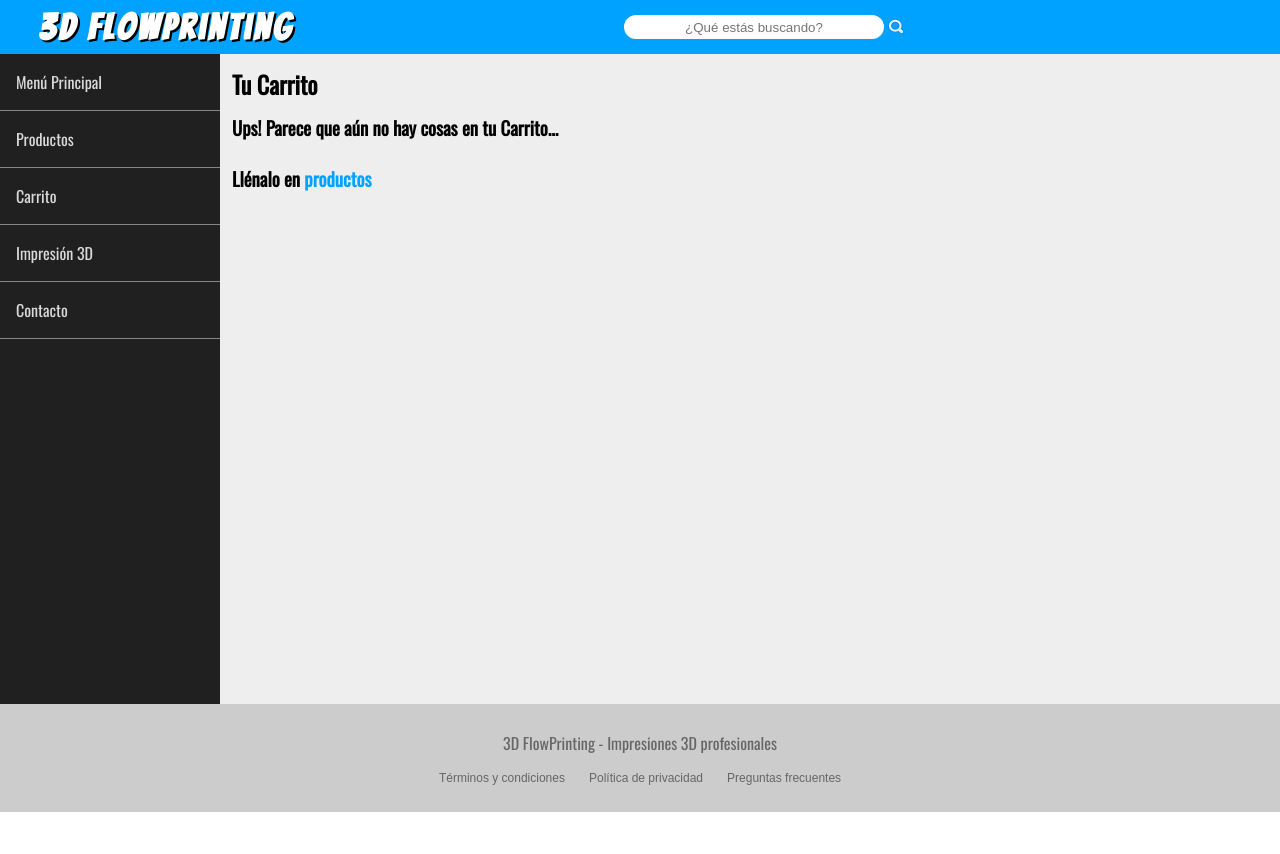
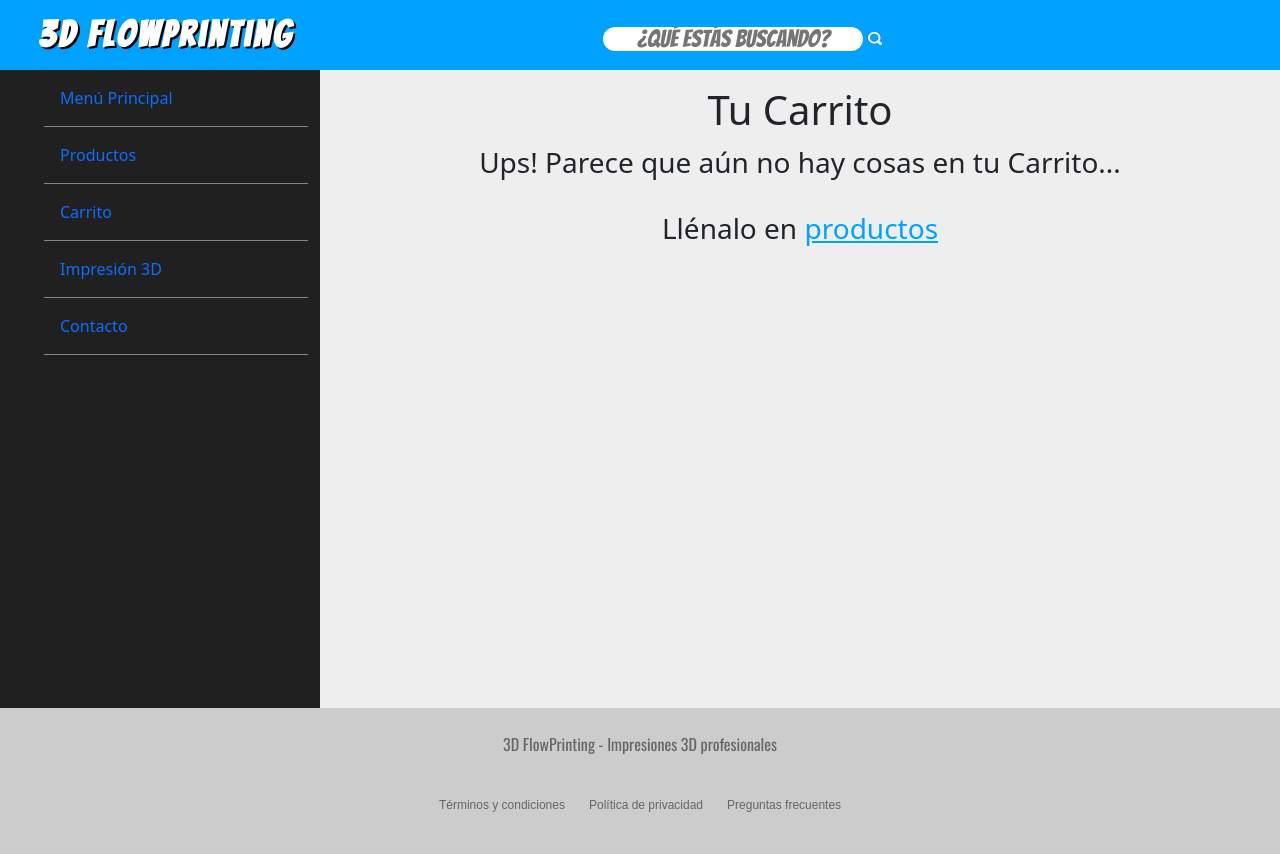
Before and after one commit to FaC7oR/3dflowprinting, a plain HTML site: page carrito/carrito.html in a window 1280 px wide. Before the commit the page ends 812 px from the top, so only its background shows below. Drawn offline with nearby package versions, Linux system fonts and the light colour scheme.

Commit message:
Entrega para desafío obligatorio BOOTSTRAP

```diff
--- a/carrito/carrito.html
+++ b/carrito/carrito.html
@@ -6,11 +6,18 @@
     <meta name="viewport" content="width=device-width, initial-scale=1.0">
     <title>3D FlowPrinting</title>
     <link rel="stylesheet" href="../style.css">
-    <link rel="stylesheet" href="../layout.css">
+
+    <!-- PARTE DEPENDIENTE DE layout.css -->
+    <!-- <link rel="stylesheet" href="../layout.css"> -->
+
+    <!-- PARTE DEPENDIENTE DE BOOTSTRAP -->
+    <link href="https://cdn.jsdelivr.net/npm/bootstrap@5.1.3/dist/css/bootstrap.min.css" rel="stylesheet" integrity="sha384-1BmE4kWBq78iYhFldvKuhfTAU6auU8tT94WrHftjDbrCEXSU1oBoqyl2QvZ6jIW3" crossorigin="anonymous">
 </head>
 
 <body>
 
+    <!-- PARTE DEPENDIENTE DE layout.css -->
+    <!--
     <div class="easteregg">Your resolution is very chikita for this website!</div>
 
     <header>
@@ -41,6 +48,51 @@
         <div>3D FlowPrinting - Impresiones 3D profesionales</div>
         <div class="footerflex"><a>Términos y condiciones</a><a>Política de privacidad</a><a>Preguntas frecuentes</a></div>
     </footer>
+    -->
+
+    <!-- PARTE DEPENDIENTE DE BOOTSTRAP-->
+    <div class="d-flex">
+        <header class="d-flex flex-column flex-lg-row align-items-center flex-grow-1">
+            <div class="d-lg-inline-block col-lg-4" id="titulo">3D FlowPrinting</div>
+            <div class="d-flex flex-row d-lg-inline-flex flex-lg-row justify-content-center col-lg-8" id="search">
+                <input type="text" placeholder="¿Qué estás buscando?" class="buscador fs-4">
+                <input type="image" id="searchbutton" src="../img/search.png" class="searchbutton">
+            </div>
+        </header>
+    </div>
+
+    <div class="container-fluid">
+        <div class="row">
+            <nav class="col-sm-12 col-md-3">
+                <ul>
+                    <li><a class="text-decoration-none" href="../index.html">Menú Principal</a></li>
+                    <li><a class="text-decoration-none" href="../productos/productos.html">Productos</a></li>
+                    <li><a class="text-decoration-none" href="carrito.html">Carrito</a></li>
+                    <li><a class="text-decoration-none" href="../tecnico/tecnico.html">Impresión 3D</a></li>
+                    <li><a class="text-decoration-none" href="../contacto/contacto.html">Contacto</a></li>
+                </ul>
+            </nav>
+
+            <section class="d-flex flex-column align-items-center col-sm-12 col-md-9 p-3 chart">
+                <h1>Tu Carrito</h1>
+                <h3>Ups! Parece que aún no hay cosas en tu Carrito...</h3><br>
+                <h3>Llénalo en <a href="../productos/productos.html">productos</a></h3>
+            </section>
+        </div>
+    </div>
+
+    <div class="d-flex">
+        <footer class="d-flex flex-column align-items-center flex-grow-1">
+            <div class="pt-4">3D FlowPrinting - Impresiones 3D profesionales</div>
+            <div class="pb-3 d-flex flex-column flex-lg-row align-items-center">
+                <a>Términos y condiciones</a>
+                <a class="m-4">Política de privacidad</a>
+                <a>Preguntas frecuentes</a>
+            </div>
+        </footer>
+    </div>
+
+    <script src="https://cdn.jsdelivr.net/npm/bootstrap@5.1.3/dist/js/bootstrap.bundle.min.js" integrity="sha384-ka7Sk0Gln4gmtz2MlQnikT1wXgYsOg+OMhuP+IlRH9sENBO0LRn5q+8nbTov4+1p" crossorigin="anonymous"></script>
 
 </body>
 
```
Also changed, not shown: index.html (+38 -15 lines).
